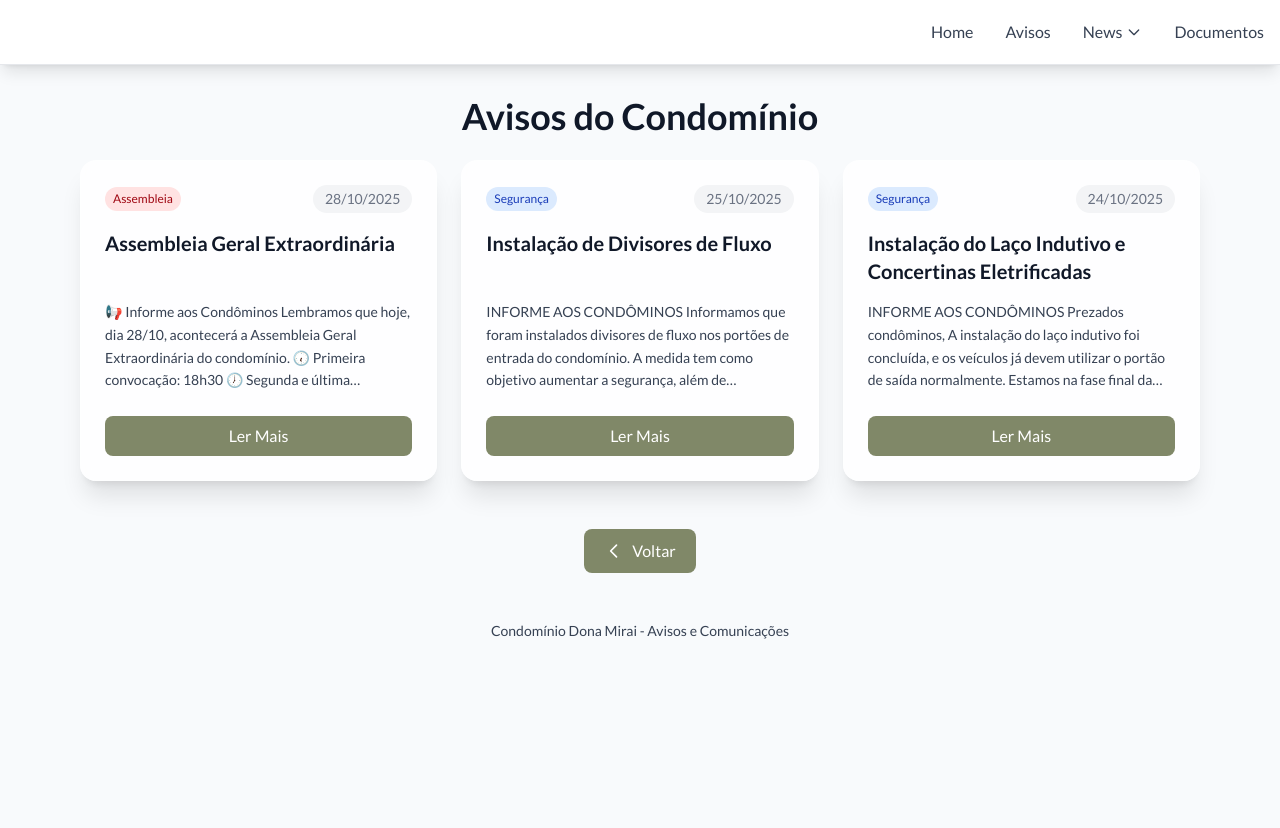
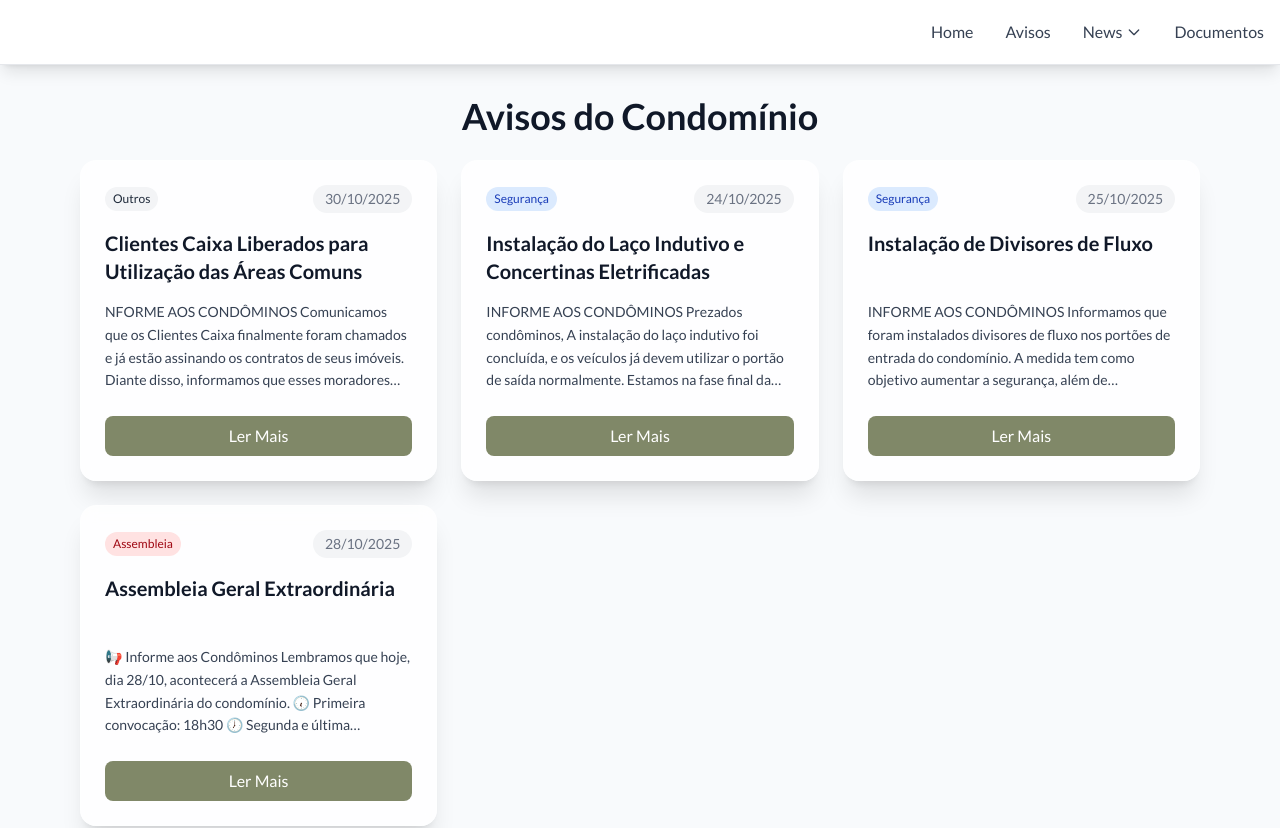
Before and after one commit to robdll/condominio-dona-mirai, a Next.js app: page /avisos in a window 1280 px wide. Shown: the top 828 px of the page. Built offline with nearby package versions, Linux system fonts and the light colour scheme.

Commit message:
adds notice

```diff
--- a/src/app/avisos/page.js
+++ b/src/app/avisos/page.js
@@ -35,7 +35,7 @@ export default function Avisos() {
 
         {/* Avisos Grid */}
         <div className="grid grid-cols-1 md:grid-cols-2 lg:grid-cols-3 gap-6">
-          {avisos.map((aviso) => (
+          {[...avisos].reverse().map((aviso) => (
             <NoticeCard
               key={aviso.id}
               aviso={aviso}
--- a/src/components/Avisos/avisos.constant.js
+++ b/src/components/Avisos/avisos.constant.js
@@ -52,6 +52,22 @@ Atenciosamente,
 A Administração`,
     category: "Segurança",
   },
+  {
+    id: 4,
+    title: "Clientes Caixa Liberados para Utilização das Áreas Comuns",
+    date: "2025-10-30",
+    description: `NFORME AOS CONDÔMINOS
+
+Comunicamos que os Clientes Caixa finalmente foram chamados e já estão assinando os contratos de seus imóveis.
+
+Diante disso, informamos que esses moradores estão oficialmente liberados para utilizar as áreas comuns do condomínio, bem como realizar reservas conforme as normas internas.
+
+Sejam todos bem-vindos à nova etapa do nosso condomínio!
+
+Atenciosamente,
+Administração do Condomínio`,
+    category: "Outros",
+  },
 ];
 
 export const avisoCategories = [
@@ -59,5 +75,6 @@ export const avisoCategories = [
   { name: "Assembleia", color: "bg-red-100 text-red-800 dark:bg-red-900/20 dark:text-red-400" },
   { name: "Segurança", color: "bg-blue-100 text-blue-800 dark:bg-blue-900/20 dark:text-blue-400" },
   { name: "Obras", color: "bg-yellow-100 text-yellow-800 dark:bg-yellow-900/20 dark:text-yellow-400" },
-  { name: "Evento", color: "bg-green-100 text-green-800 dark:bg-green-900/20 dark:text-green-400" }
+  { name: "Evento", color: "bg-green-100 text-green-800 dark:bg-green-900/20 dark:text-green-400" },
+  { name: "Outros", color: "bg-gray-100 text-gray-800 dark:bg-gray-900/20 dark:text-gray-400" }
 ];
```
